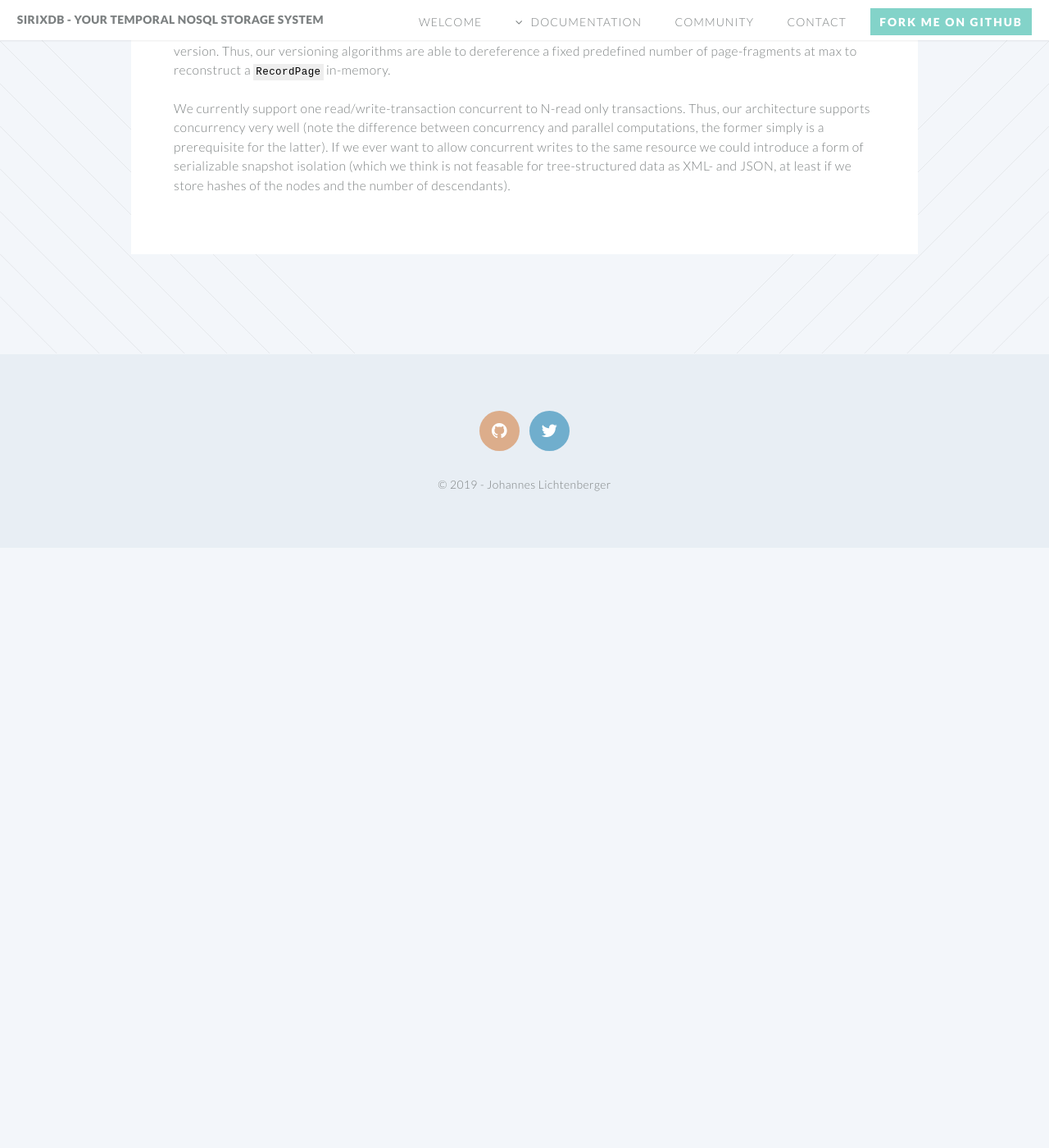
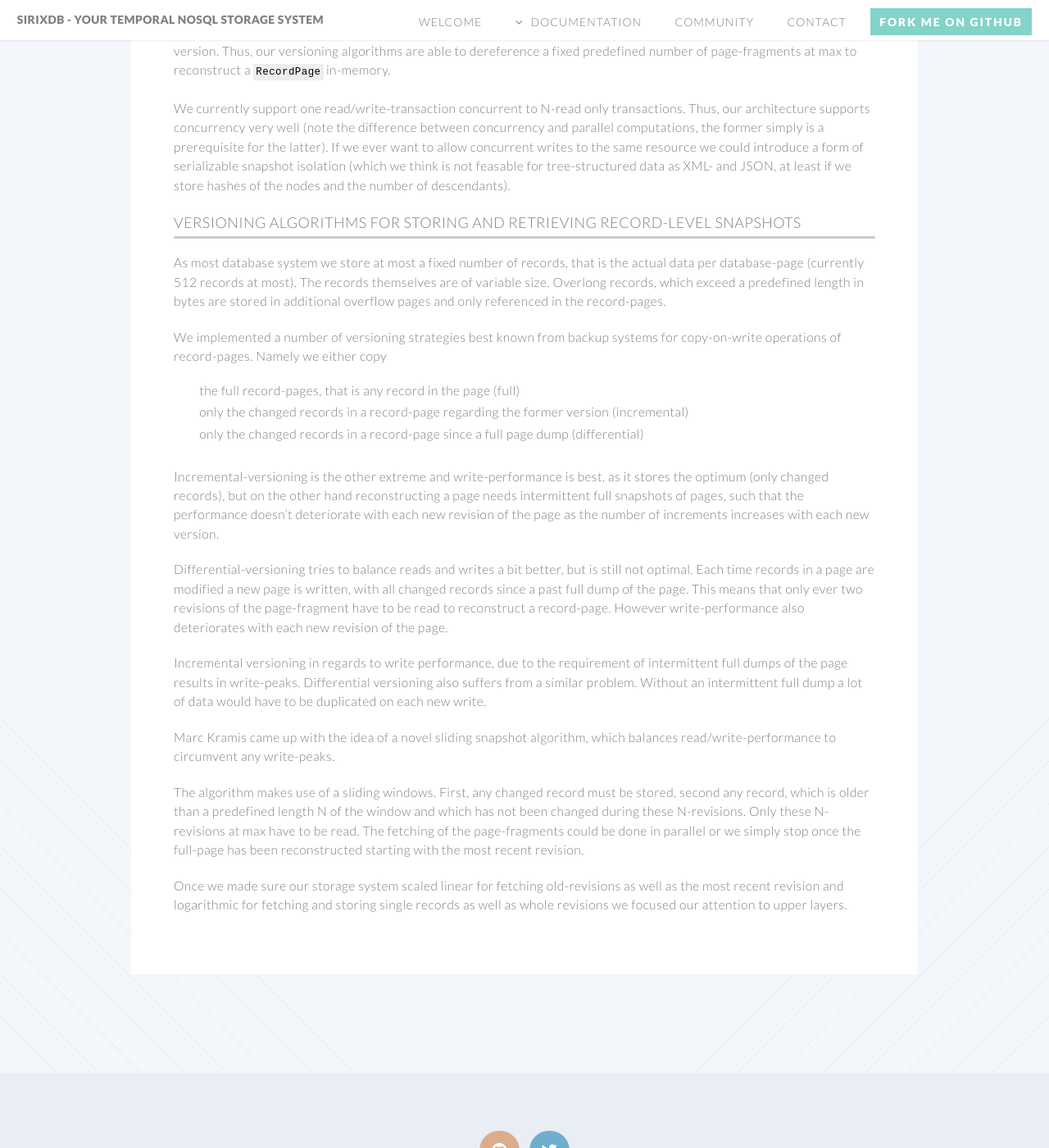
Before and after one commit to sirixdb/sirixdb.github.io, a Jekyll site: the page built from architecture.md, in a window 1280 px wide and 1400 px high, scrolled down 4177 px. Shown: the whole window at 82% size. Built offline with Jekyll 4.4.1, drawn with Linux system fonts in a browser that asks for light colours; our own code applies the rules of GitHub Pages for plain Markdown files; before the commit the page ends 4845 px from its top, so only the background shows below that.

Commit message:
Update architecture.md

```diff
--- a/architecture.md
+++ b/architecture.md
@@ -61,3 +61,26 @@ Note, that we have to update the ancestor path of each changed `RecordPage`. How
 One of the dictinctive features of Sirix is that we are versioning the `RecordPage`s and not just copy all records in the page, even if only a single record has been modified. The new record page fragment always contains a reference to the former version. Thus, our versioning algorithms are able to dereference a fixed predefined number of page-fragments at max to reconstruct a `RecordPage` in-memory.
 
 We currently support one read/write-transaction concurrent to N-read only transactions. Thus, our architecture supports concurrency very well (note the difference between concurrency and parallel computations, the former simply is a prerequisite for the latter). If we ever want to allow concurrent writes to the same resource we could introduce a form of serializable snapshot isolation (which we think is not feasable for tree-structured data as XML- and JSON, at least if we store hashes of the nodes and the number of descendants).
+
+
+### Versioning algorithms for storing and retrieving record-level snapshots
+
+As most database system we store at most a fixed number of records, that is the actual data per database-page (currently 512 records at most). The records themselves are of variable size. Overlong records, which exceed a predefined length in bytes are stored in additional overflow pages and only referenced in the record-pages.
+
+We implemented a number of versioning strategies best known from backup systems for copy-on-write operations of record-pages. Namely we either copy
+
+- the full record-pages, that is any record in the page (full)
+- only the changed records in a record-page regarding the former version (incremental)
+- only the changed records in a record-page since a full page dump (differential)
+
+Incremental-versioning is the other extreme and write-performance is best, as it stores the optimum (only changed records), but on the other hand reconstructing a page needs intermittent full snapshots of pages, such that the performance doesn’t deteriorate with each new revision of the page as the number of increments increases with each new version.
+
+Differential-versioning tries to balance reads and writes a bit better, but is still not optimal. Each time records in a page are modified a new page is written, with all changed records since a past full dump of the page. This means that only ever two revisions of the page-fragment have to be read to reconstruct a record-page. However write-performance also deteriorates with each new revision of the page.
+
+Incremental versioning in regards to write performance, due to the requirement of intermittent full dumps of the page results in write-peaks. Differential versioning also suffers from a similar problem. Without an intermittent full dump a lot of data would have to be duplicated on each new write.
+
+Marc Kramis came up with the idea of a novel sliding snapshot algorithm, which balances read/write-performance to circumvent any write-peaks.
+
+The algorithm makes use of a sliding windows. First, any changed record must be stored, second any record, which is older than a predefined length N of the window and which has not been changed during these N-revisions. Only these N-revisions at max have to be read. The fetching of the page-fragments could be done in parallel or we simply stop once the full-page has been reconstructed starting with the most recent revision.
+
+Once we made sure our storage system scaled linear for fetching old-revisions as well as the most recent revision and logarithmic for fetching and storing single records as well as whole revisions we focused our attention to upper layers.
```
